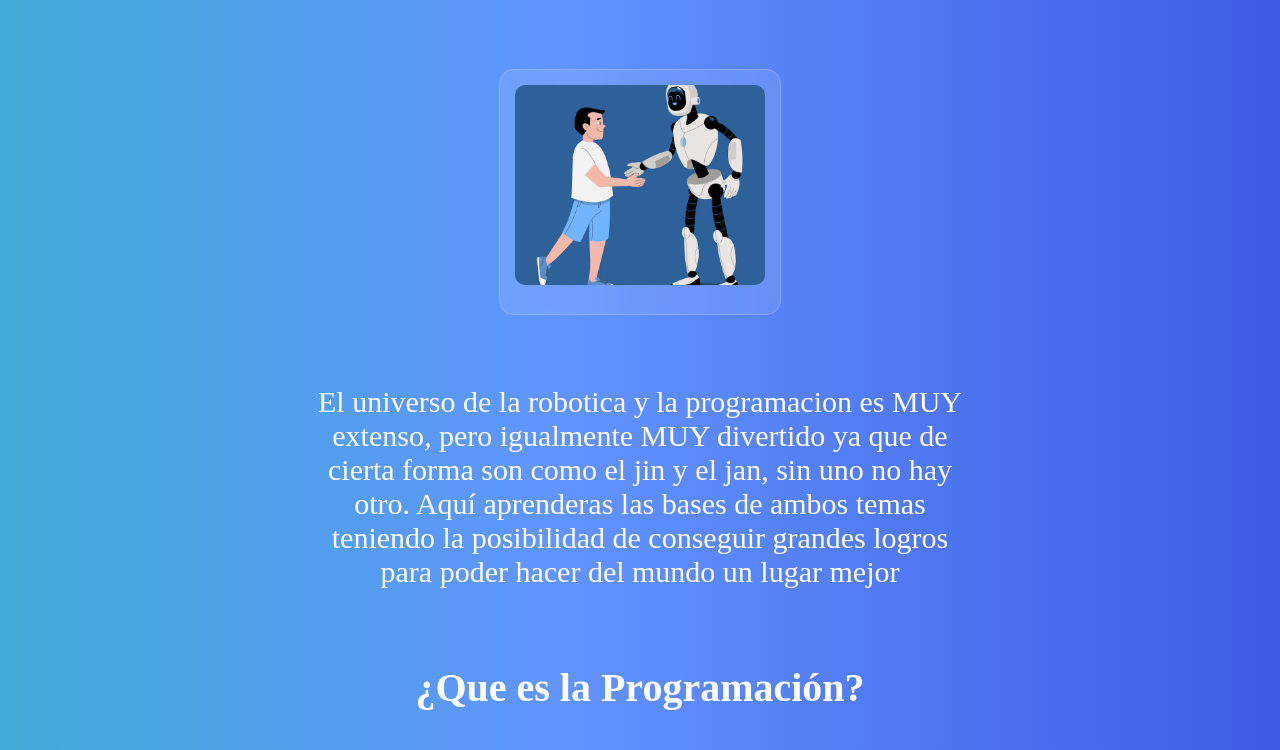
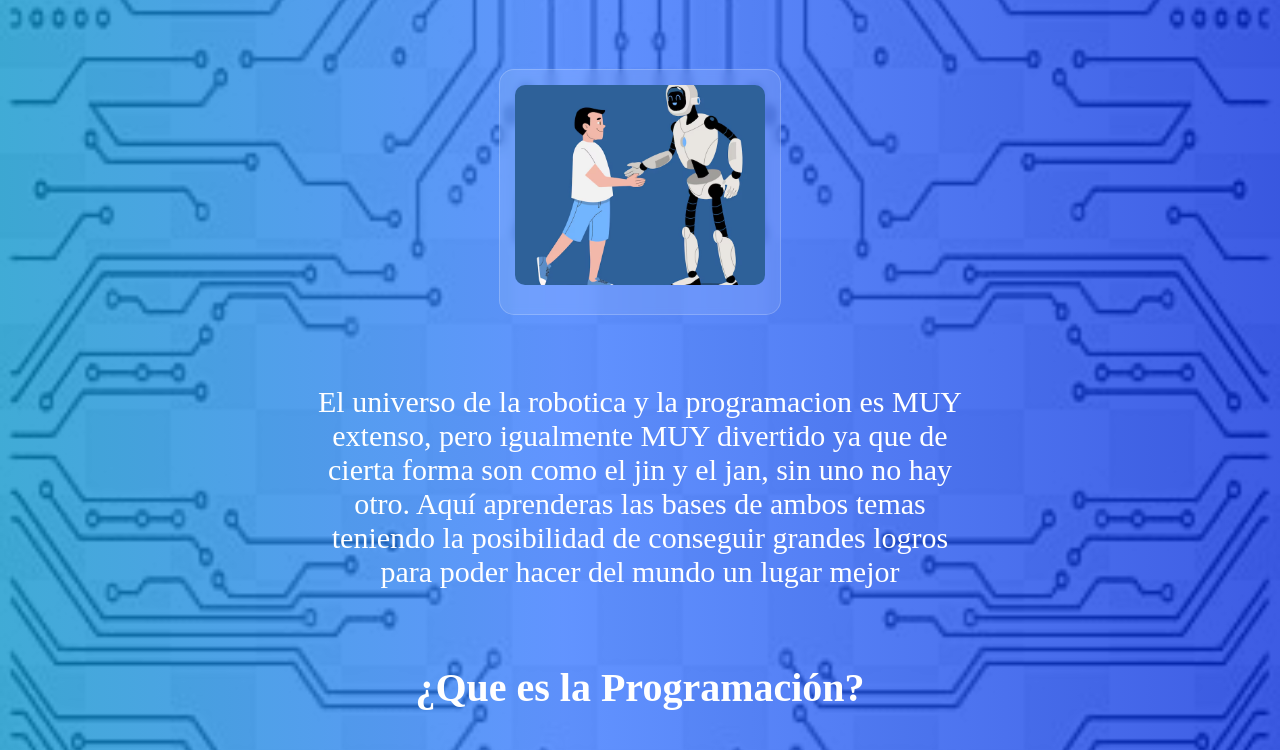
Before and after one commit to spidersupreme13/Programing-and-Robotic, a plain HTML site: page index.html in a window 1280 px wide. Shown: the part 188-938 px from the top of the page. Drawn offline with Linux system fonts and the light colour scheme.

Commit message:
Update style.css

```diff
--- a/style.css
+++ b/style.css
@@ -3,14 +3,14 @@
     padding: 0;
 }
 body{
-     background-image: url(img\vector.png);
-     background: linear-gradient(90deg, rgba(4, 145, 201, 0.76) 0%, rgba(48, 114, 255, 0.76) 44%, rgba(0, 40, 219, 0.76) 100%);
-     background-repeat: no-repeat;
-     background-size: 100% 100vh;
+     background:
+        linear-gradient(90deg, rgba(4, 145, 201, 0.76) 0%, rgba(48, 114, 255, 0.76) 44%, rgba(0, 40, 219, 0.76) 100%),
+        url(img/vector.png) center center no-repeat;
+     background-size: cover, cover;
      background-attachment: fixed;
      margin: 0;
      text-align: center;
- }
+}
 
 p{
     font-size: 30px;
```
